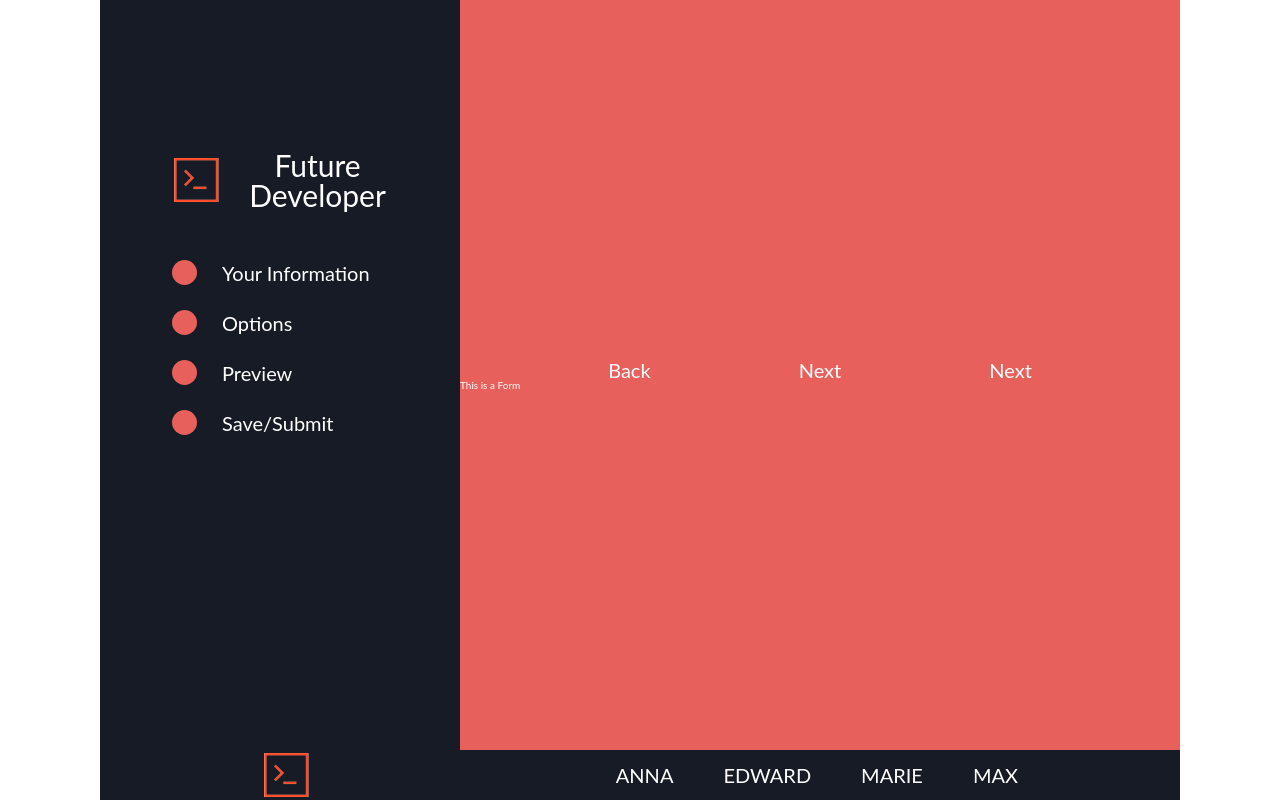
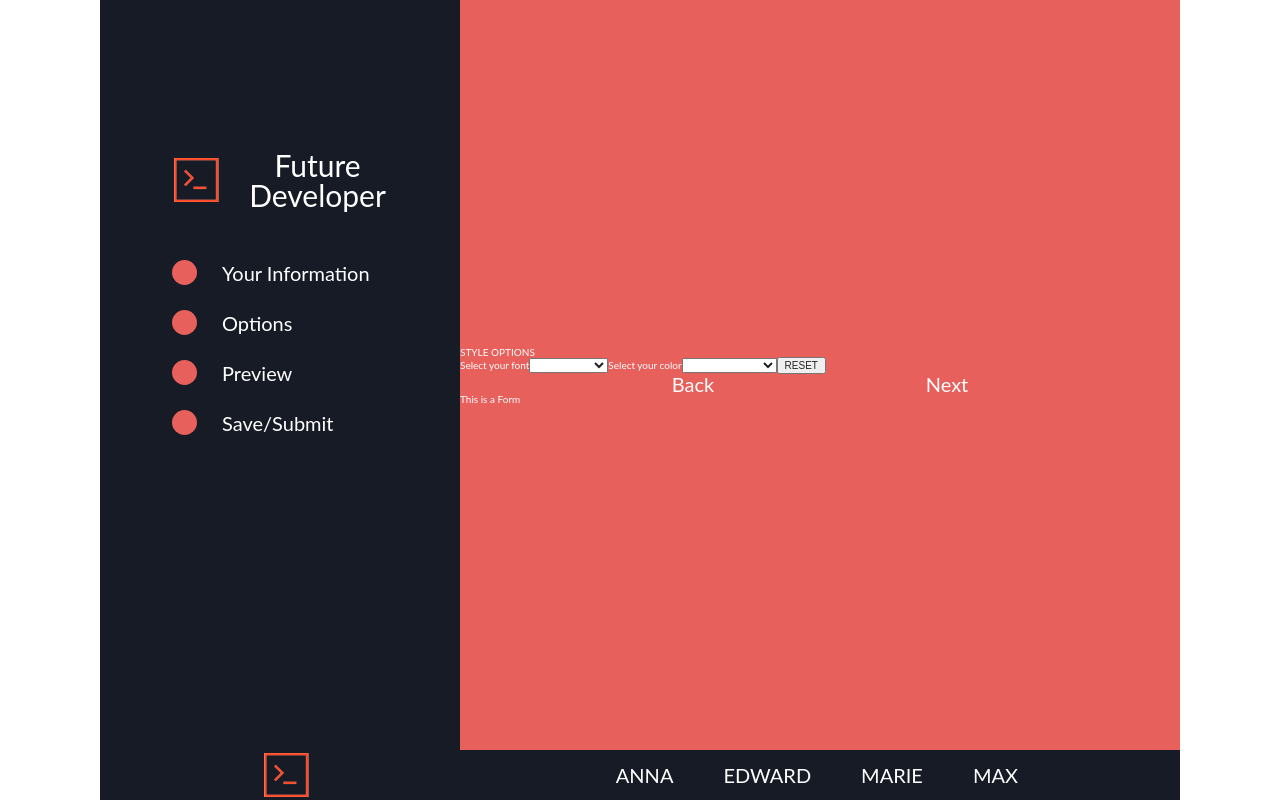
Before and after one commit to EdwardMaxMarieAnna/frontEndDeveloperComingSoon, a React (Create React App) app: page /styles in a window 1280 px wide. Built offline with nearby package versions, Linux system fonts and the light colour scheme; no server answers.

Commit message:
prop passing from Style and About components to Form working as intended

```diff
--- a/src/StyleOptions.js
+++ b/src/StyleOptions.js
@@ -27,7 +27,7 @@ export class StyleOptions extends Component {
             method: 'GET',
             url: `https://api.unsplash.com/search/photos`,
             params: {
-                client_id: API_KEY,
+                client_id: "xKKGmMg-rkh2jY_YtDnKWrhn7OirQxRuhXHueyywbdw",
                 query: 'landing-page-background',
                 color: `${query}`
             }
@@ -53,6 +53,11 @@ export class StyleOptions extends Component {
         //passing color and page# to bringImages
         this.bringImages(usersColor);
 
+        // using a timeout function to run function as it runs before the state is set causing issues passing props to Form.js
+        setTimeout(() => {
+            this.propPasser()
+        }, 250)
+
     }
 
     handleChangeFont = (event) => {
@@ -61,6 +66,11 @@ export class StyleOptions extends Component {
         this.setState({
             font: event.target.value
         })
+
+        // using a timeout function to run function as it runs before the state is set causing issues passing props to Form.js
+        setTimeout(() => {
+            this.propPasser()
+        }, 250)
     }
 
     handleImageClick = (event) => {
@@ -69,6 +79,11 @@ export class StyleOptions extends Component {
         this.setState({
             backgroundSelected: event.target.id
         })
+
+        // using a timeout function to run function as it runs before the state is set causing issues passing props to Form.js
+        setTimeout(() => {
+            this.propPasser()
+        }, 250)
     }
 
     handleResetClick = (event) => {
@@ -83,6 +98,11 @@ export class StyleOptions extends Component {
             backgroundSelected: '',
             font: ''
         })
+    }
+
+    // put it into it's own function so I can delay it.
+    propPasser = () => {
+        this.props.styleInputs(this.state)
     }
 
 
--- a/src/components/form/Form.js
+++ b/src/components/form/Form.js
@@ -9,7 +9,9 @@ class Form extends Component {
 
   constructor() {
     super();
+    //create some state in Form.js for all form inputs so they can be used across forms
     this.state = {
+      //About params
       firstName: "",
       lastName: "",
       subtitle: "",
@@ -18,6 +20,11 @@ class Form extends Component {
       twitter: "",
       blog: "",
       other: "",
+      // StyleOptions params
+      color: '',
+      font: '',
+      background: [],
+      backgroundSelected: '',
       step: 'about'
     }
   }
@@ -42,19 +49,30 @@ class Form extends Component {
   // }
 
 
-  firstNameChange = (param) => {
+
+  // create handler functions (handle on change) inside Form to update those pieces of state
+  // pass those functions as props to the class components
+  // inside class component, on input change, call those props
+  formParamInputs = (param) => {
     for (let [key, value] of Object.entries(param)) {
-      console.log(`${key}: ${value}`)
+      // console.log(`${key}: ${value}`)
       this.setState({
         [key]: value,
       })
     }
   }
 
-  //create some state in Form.js for all form inputs
-  // create handler functions (handle on change) inside Form to update those pieces of state
-  // pass those functions as props to the class components
-  // inside class component, on input change, call those props
+  styleParamInputs = (param) => {
+    console.log(param);
+    for (let [key, value] of Object.entries(param)) {
+      // console.log(`${key}: ${value}`)
+      this.setState({
+        [key]: value,
+      })
+    }
+  }
+
+
   render() {
     // console.log(this.props)
     return (
@@ -67,17 +85,17 @@ class Form extends Component {
             {/* Piece of state to  */}
             {/* create an array to store the steps and use said array plus the value in state to determine where we are in the flow. */}
             <Link to="/styles">Next</Link>
-            <Link to="/codeCopy">Next</Link>
+            {/* <Link to="/codeCopy">Next</Link> */}
         </nav>
 
-          <Route exact path="/about" render={(props) => <About formInputs={this.firstNameChange} {...props} />} />
+          <Route exact path="/about" render={(props) => <About formInputs={this.formParamInputs} {...props} />} />
         {/* <Route exact path="/styles" component={ StyleOptions } /> */}
 
-        {/* <Route exact path="/styles" render={(props) => <StyleOptions formInputs={this.state} {...props} />} />
+          <Route exact path="/styles" render={(props) => <StyleOptions styleInputs={this.styleParamInputs} {...props} />} />
 
-        <Route exact path="/demo" render={(props) => <StyleOptions formInputs={this.state} {...props} />} />
+        {/* <Route exact path="/demo" render={(props) => <StyleOptions formInputs={this.state} {...props} />} /> */}
 
-        <Route exact path="/codeCopy" render={(props) => <StyleOptions formInputs={this.state} {...props} />} /> */}
+        {/* <Route exact path="/codeCopy" render={(props) => <StyleOptions formInputs={this.state} {...props} />} /> */}
 
       </div>
 
```
